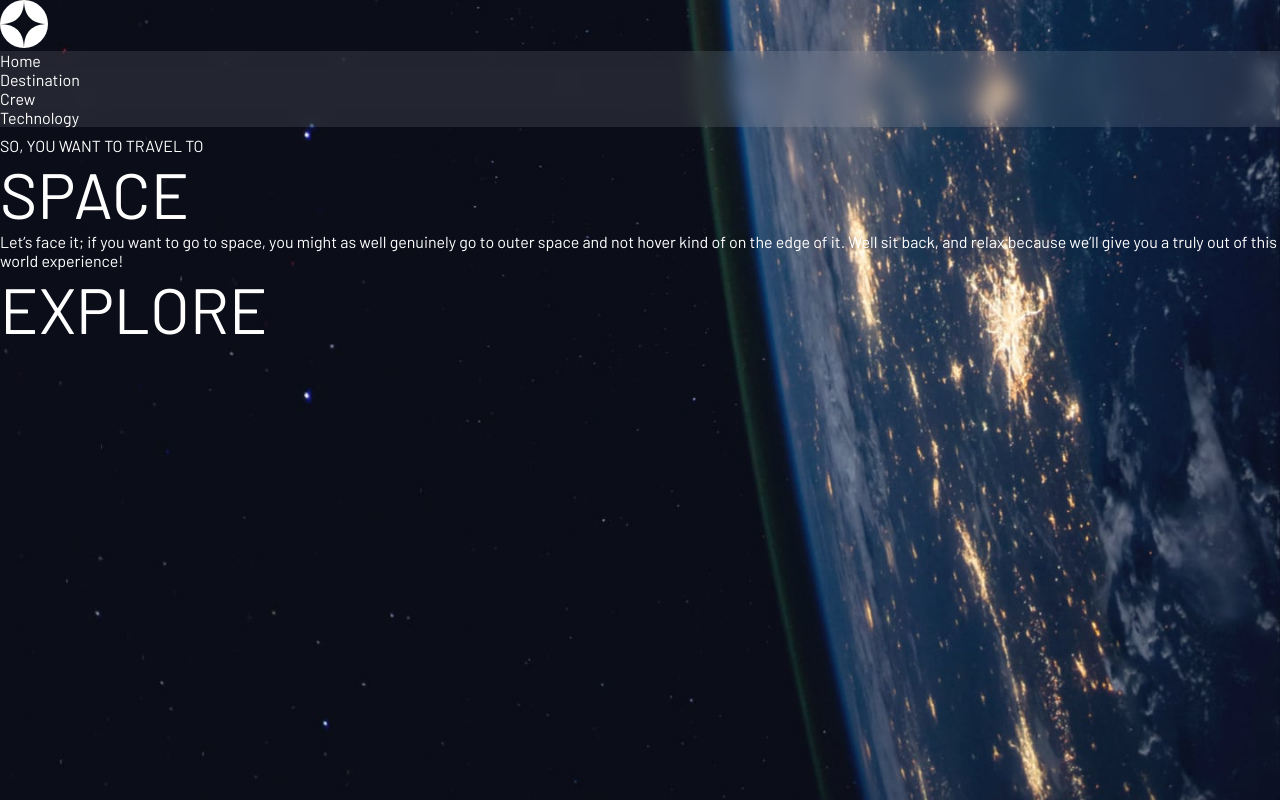
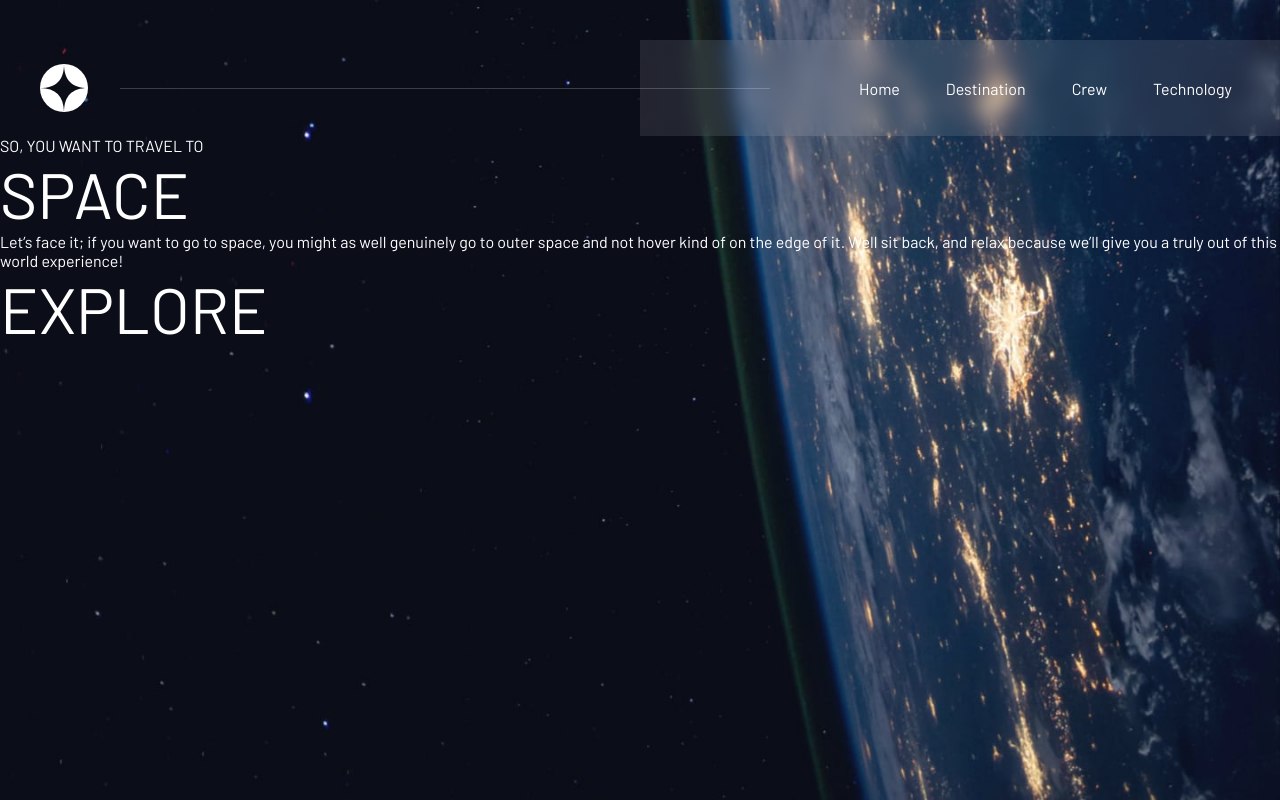
Before and after one commit to aminetiouk/space-tourism-website, a React (Vite) app: page / in a window 1280 px wide. Built offline with nearby package versions, Linux system fonts and the light colour scheme; a web font is replaced by a local one.

Commit message:
style(app.css): update navbar layout, spacing, and flex styles for header section

```diff
--- a/src/App.css
+++ b/src/App.css
@@ -202,22 +202,39 @@ body {
 
 /* Header */
 .navbar {
-  height: 136px;
+  margin-top: 40px;
 }
 
 .nav-content {
-  height: 96px;
+  display: flex;
+  align-items: center;
 }
 
 .nav-logo {
   height: 48px;
   width: 48px;
+  margin-left: 40px;
 }
 
 .nav-line {
+  height: 1px;
+  width: clamp(100px, 55vw, 650px);
+  background-color: rgba(255, 255, 255, 0.2);
+  margin-left: 20px;
+  z-index: 999;
+  position: absolute;
+  left: 100px;
 }
 
 .nav-links {
-  background-color: rgba(255, 255, 255, 0.1);
+  background-color: rgba(255, 255, 255, .1);
   backdrop-filter: blur(10px);
+  display: flex;
+  height: 96px;
+  width: calc(100vw / 2);
+  margin-left: auto;
+  padding-right: 48px;
+  justify-content: end;
+  align-items: center;
+  gap: 46px;
 }
```
